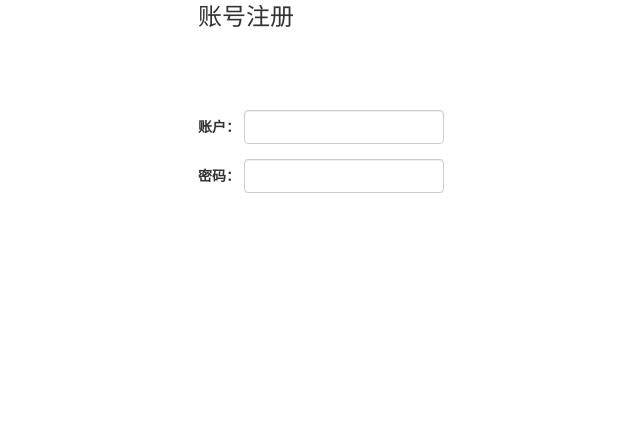
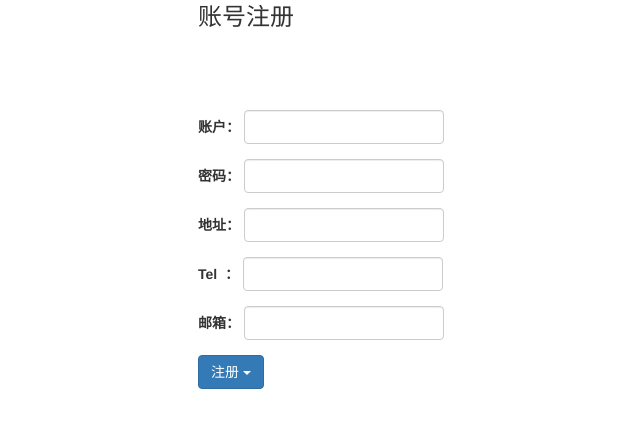
Before and after one commit to JiaoyangXu-hub/OrderOnlineSystem, a Django app: page /Login/regist/ in a window 1280 px wide. Shown: the part 224-652 px from the top of the page, without its empty margins (214-854 px from the left). Run offline with Django 3.2, Linux system fonts and the light colour scheme; some libraries are stand-ins or nearby versions.

Commit message:
除找回功能外，登录系统的其余登录注册功能基本实现，当然登录后的cookie和跳转还在研究

```diff
--- a/OrderOnlineSystem/CustomerSystem/urls.py
+++ b/OrderOnlineSystem/CustomerSystem/urls.py
@@ -1,6 +1,8 @@
 from django.urls import path
 
 from . import views
+
+app_name = "CustomerSystem"
 
 urlpatterns = [
     path('', views.base_view),# 顾客服务系统
--- a/OrderOnlineSystem/DispatcherSystem/urls.py
+++ b/OrderOnlineSystem/DispatcherSystem/urls.py
@@ -1,6 +1,8 @@
 from django.urls import path
 
 from . import views
+
+app_name = "DispatcherSystem"
 
 urlpatterns = [
     path('', views.base_view),
--- a/OrderOnlineSystem/Login/urls.py
+++ b/OrderOnlineSystem/Login/urls.py
@@ -2,8 +2,11 @@ from django.urls import path
 
 from . import views
 
+app_name = "Login"
+
 urlpatterns = [
-    path('', views.login_view),
-    path('find/', views.find_view),
-    path('regist/', views.regist_view),
+    path('', views.login_view,name = 'login'),
+    path('find/', views.find_view,name = 'find'),
+    path('regist/', views.regist_view,name = 'regist'),
+    path('regist_form/',views.post_regist_form,name='formPost'),
 ]
--- a/OrderOnlineSystem/Login/views.py
+++ b/OrderOnlineSystem/Login/views.py
@@ -1,5 +1,7 @@
 from django.shortcuts import render
 from django.http import HttpResponse
+from django.views.decorators import csrf
+from cmdb.models import Usr
 
 # Create your views here.
 
@@ -20,3 +22,30 @@ def regist_view(request):
     注册界面
     """
     return render(request,'Login/regist_view.html')
+
+
+
+Usr.get_deferred_fields
+# 接收POST请求数据
+def post_regist_form(request):
+    """
+    接收注册表单
+    """
+    if request.POST:
+        if Usr.objects.filter(ID=request.POST['ID']):
+            return HttpResponse("注册错误:用户名重复，请重新注册")
+        else:
+            # item = {k:None for k in ['ID','password','location','phoneNumber','email','stage']}
+            item = request.POST.dict()
+            item.pop('csrfmiddlewaretoken')
+            item.update({'active':False})
+            Usr.objects.create(**item)
+        return render(request,"Login/login_view.html")
+    else:
+        return HttpResponse('注册错误:表单提交错误')
+
+def post_find_form(request):
+    """
+    接收找回表单写入数据库
+    """
+    pass
--- a/OrderOnlineSystem/MerchantSystem/urls.py
+++ b/OrderOnlineSystem/MerchantSystem/urls.py
@@ -1,6 +1,8 @@
 from django.urls import path
 
 from . import views
+
+app_name = "MerchantSystem"
 
 urlpatterns = [
     path('', views.base_view),
--- a/OrderOnlineSystem/Templates/Login/regist_view.html
+++ b/OrderOnlineSystem/Templates/Login/regist_view.html
@@ -1,20 +1,65 @@
 {% extends '../base.html' %} {% block title %} 注册页面 {% endblock %} {% block content %}
 <div class="container">
-    <form style="margin-left:30%;margin-top:20%;">
+    <form style="margin-left:30%;margin-top:20%;" method="POST" action="{% url 'Login:formPost' %}">
+        {% csrf_token %}
         <h3 style="margin-bottom: 10%;">账号注册</h3>
         <div class="form-group">
             <label for="user" style="display:inline;">
                 账户：
             </label>
-            <input type="text" class="form-control" id="user" style="display:inline;width:200px;" autocomplete="off" />
+            <input name="ID" type="text" class="form-control" style="display:inline;width:200px;" autocomplete="off" />
         </div>
 
         <div class="form-group">
             <label for="password" style="display:inline;">
                 密码：
-            </label> <input type="text" class="form-control" id="password" style="display:inline;width:200px;" autocomplete="off" />
+            </label> <input name="password" type="password" class="form-control" id="password" style="display:inline;width:200px;" autocomplete="off" />
         </div>
 
+        <div class="form-group">
+            <label for="" style="display:inline;">
+                地址：
+            </label>
+            <input name="location" type="text" class="form-control" style="display:inline;width:200px;" autocomplete="off" />
+        </div>
+
+        <div class="form-group">
+            <label for="" style="display:inline;">
+                Tel &nbsp：
+            </label>
+            <input name="phoneNumber" type="tel" class="form-control" style="display:inline;width:200px;" autocomplete="off" />
+        </div>
+
+        <div class="form-group">
+            <label for="" style="display:inline;">
+                邮箱：
+            </label>
+            <input name="email" type="email" class="form-control" style="display:inline;width:200px;" autocomplete="off" />
+        </div>
+
+        <!-- 待完善 -->
+        <div class="btn-group">
+            <button type="submit" class="btn btn-primary btn-default dropdown-toggle" data-toggle="dropdown" aria-haspopup="true" aria-expanded="false">
+              注册 <span class="caret"></span>
+            </button>
+            <ul class="dropdown-menu">
+                <!-- 填充顾客系统的主页面地址 -->
+                <li>
+                    <input type="submit" name="stage" value="顾客" style="left: 20px;right: 20px;">
+                </li>
+                <li role="separator" class="divider"></li>
+                <!-- 填充商家系统主页面地址 -->
+                <li>
+                    <input type="submit" name="stage" value="商家">
+                </li>
+                <li role="separator " class="divider "></li>
+                <!-- 填充送餐员页主页面地址 -->
+                <li>
+                    <input type="submit" name="stage" value="送餐员">
+                </li>
+            </ul>
+        </div>
+    </form>
 </div>
 
 {% endblock %}
```
Also changed, not shown: OrderOnlineSystem/Templates/Login/find_view.html (+31 -0 lines), OrderOnlineSystem/Templates/Login/login_view.html (+19 -9 lines), OrderOnlineSystem/db.sqlite3.
